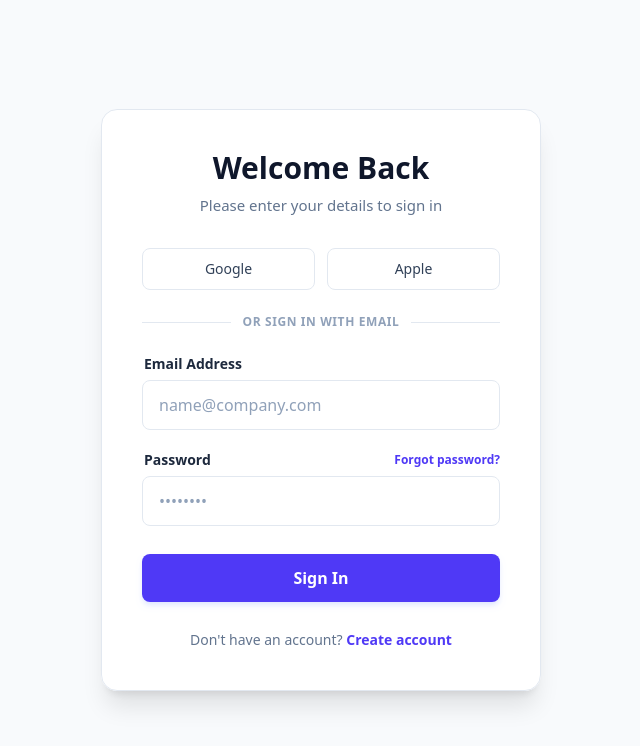
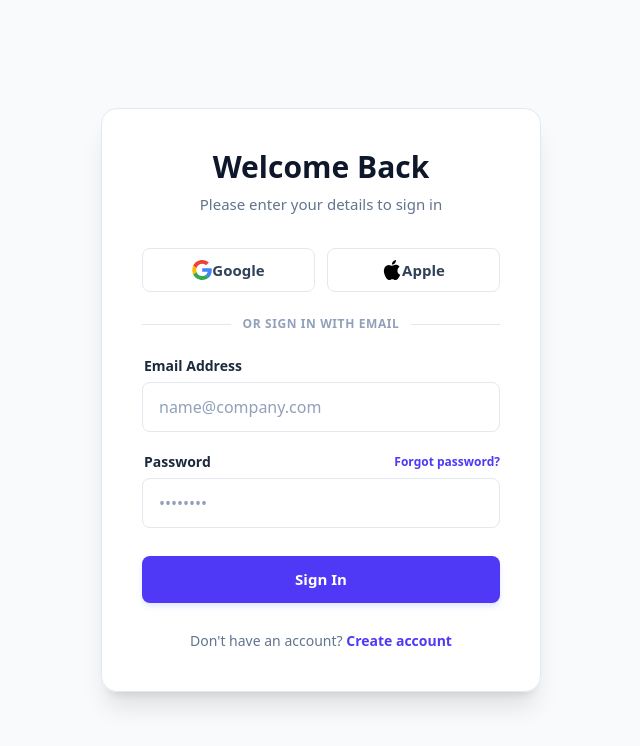
Before and after one commit to bimafahimna/react-data-dashboard, a Next.js app in the folder dashboard/: page /login in a window 1280 px wide. Shown: the top 746 px of the page, without its empty margins (319-959 px from the left). Built offline with nearby package versions, Linux system fonts and the light colour scheme.

Commit message:
feat: add social icon

```diff
--- a/dashboard/app/login/page.tsx
+++ b/dashboard/app/login/page.tsx
@@ -1,5 +1,7 @@
 import React from "react";
 import Link from "next/link";
+import { Button } from "@/components/ui/Button";
+import { Icons } from "@/components/ui/Icons";
 
 const Login = () => {
   return (
@@ -11,12 +13,14 @@ const Login = () => {
         </div>
 
         <div className="grid grid-cols-2 gap-3 mb-6">
-          <button className="flex items-center justify-center gap-2 py-2.5 border border-slate-200 rounded-lg bg-white font-medium text-slate-700 hover:bg-slate-50 transition-colors">
-            <span className="text-sm">Google</span>
-          </button>
-          <button className="flex items-center justify-center gap-2 py-2.5 border border-slate-200 rounded-lg bg-white font-medium text-slate-700 hover:bg-slate-50 transition-colors">
-            <span className="text-sm">Apple</span>
-          </button>
+          <Button type="button" variant="social" className="w-full">
+            <Icons.Google className="w-5 h-5" />
+            Google
+          </Button>
+          <Button type="button" variant="social" className="w-full">
+            <Icons.Apple className="w-5 h-5 text-black" />
+            Apple
+          </Button>
         </div>
 
         <div className="relative flex items-center justify-center mb-6">
@@ -54,9 +58,9 @@ const Login = () => {
             />
           </div>
 
-          <button type="submit" className="w-full py-3 bg-indigo-600 text-white rounded-lg font-bold hover:bg-indigo-700 hover:-translate-y-0.5 active:translate-y-0 transition-all shadow-md shadow-indigo-100 mt-2">
+          <Button type="submit" variant="primary" className="w-full mt-2 py-3">
             Sign In
-          </button>
+          </Button>
         </form>
 
         <div className="text-center mt-7 text-sm text-slate-500">
--- a/dashboard/app/signup/page.tsx
+++ b/dashboard/app/signup/page.tsx
@@ -1,5 +1,7 @@
 import React from "react";
 import Link from "next/link";
+import { Button } from "@/components/ui/Button";
+import { Icons } from "@/components/ui/Icons";
 
 const Signup = () => {
   return (
@@ -11,12 +13,14 @@ const Signup = () => {
         </div>
 
         <div className="grid grid-cols-2 gap-3 mb-6">
-          <button className="flex items-center justify-center gap-2 py-2.5 border border-slate-200 rounded-lg bg-white font-medium text-slate-700 hover:bg-slate-50 transition-colors">
-            <span className="text-sm">Google</span>
-          </button>
-          <button className="flex items-center justify-center gap-2 py-2.5 border border-slate-200 rounded-lg bg-white font-medium text-slate-700 hover:bg-slate-50 transition-colors">
-            <span className="text-sm">Apple</span>
-          </button>
+          <Button type="button" variant="social" className="w-full">
+            <Icons.Google className="w-5 h-5" />
+            Google
+          </Button>
+          <Button type="button" variant="social" className="w-full">
+            <Icons.Apple className="w-5 h-5 text-black" />
+            Apple
+          </Button>
         </div>
 
         <div className="relative flex items-center justify-center mb-6">
@@ -75,9 +79,9 @@ const Signup = () => {
             </p>
           </div>
 
-          <button type="submit" className="w-full py-3 bg-indigo-600 text-white rounded-lg font-bold hover:bg-indigo-700 hover:-translate-y-0.5 active:translate-y-0 transition-all shadow-md shadow-indigo-100 mt-2">
+          <Button type="submit" variant="primary" className="w-full mt-2 py-3">
             Create Account
-          </button>
+          </Button>
         </form>
 
         <div className="text-center mt-7 text-sm text-slate-500">
--- a/dashboard/components/layout/Navbar.tsx
+++ b/dashboard/components/layout/Navbar.tsx
@@ -1,5 +1,6 @@
 import React from 'react';
 import Link from 'next/link';
+import { Button } from '@/components/ui/Button';
 
 export default function Navbar() {
   return (
@@ -46,16 +47,10 @@ export default function Navbar() {
 
       <div className="flex gap-4">
         <Link href="/login">
-          <button className="px-4 py-2 font-semibold text-blue-600 bg-transparent rounded-md hover:bg-gray-100
-          transition-colors duration-300 cursor-pointer">
-            Login
-          </button>
+          <Button variant="ghost">Login</Button>
         </Link>
         <Link href="/signup">
-          <button className="px-6 py-2 font-semibold text-white bg-blue-600 rounded-md hover:bg-blue-700 active:scale-95
-          transition-all duration-300 cursor-pointer">
-            Sign Up
-          </button>
+          <Button variant="primary">Sign Up</Button>
         </Link>
       </div>
 
--- /dev/null
+++ b/dashboard/components/ui/Button.tsx
@@ -0,0 +1,52 @@
+import React from "react";
+
+type ButtonVariant = "primary" | "secondary" | "outline" | "ghost" | "social";
+type ButtonSize = "sm" | "md" | "lg";
+
+interface ButtonProps extends React.ButtonHTMLAttributes<HTMLButtonElement> {
+  variant?: ButtonVariant;
+  size?: ButtonSize;
+  className?: string;
+  children: React.ReactNode;
+}
+
+const Button = React.forwardRef<HTMLButtonElement, ButtonProps>(
+  ({ variant = "primary", size = "md", className = "", children, ...props }, ref) => {
+
+    // Base styles applied to all buttons
+    const baseStyles = "inline-flex items-center justify-center font-semibold rounded-lg transition-all focus:outline-none focus:ring-4 disabled:opacity-50 disabled:pointer-events-none cursor-pointer";
+
+    // Variant-specific styles
+    const variants: Record<ButtonVariant, string> = {
+      primary:
+        "bg-indigo-600 text-white hover:bg-indigo-700 hover:-translate-y-0.5 active:translate-y-0 shadow-md shadow-indigo-100 focus:ring-indigo-500/20",
+      secondary:
+        "bg-slate-100 text-slate-900 hover:bg-slate-200 focus:ring-slate-300/50",
+      outline:
+        "border-2 border-slate-200 bg-transparent text-slate-700 hover:bg-slate-50 focus:ring-slate-300/50",
+      ghost:
+        "bg-transparent text-slate-600 hover:text-indigo-600 hover:bg-slate-100 focus:ring-slate-300/50",
+      social:
+        "border border-slate-200 bg-white text-slate-700 font-medium hover:bg-slate-50 focus:ring-slate-300/50",
+    };
+
+    // Size-specific styles
+    const sizes: Record<ButtonSize, string> = {
+      sm: "px-3 py-1.5 text-sm",
+      md: "px-4 py-2.5 text-[15px]",
+      lg: "px-6 py-3 text-base shadow-lg",
+    };
+
+    const combinedClassName = `${baseStyles} ${variants[variant]} ${sizes[size]} ${className}`.trim();
+
+    return (
+      <button ref={ref} className={combinedClassName} {...props}>
+        {children}
+      </button>
+    );
+  }
+);
+
+Button.displayName = "Button";
+
+export { Button };
--- /dev/null
+++ b/dashboard/components/ui/Icons.tsx
@@ -0,0 +1,24 @@
+import React from "react";
+
+interface IconProps extends React.ImgHTMLAttributes<HTMLImageElement> {
+  className?: string;
+}
+
+export const Icons = {
+  Google: ({ className, ...props }: IconProps) => (
+    <img
+      src="/social-icon/google-icon-logo-svgrepo-com.svg"
+      alt="Google"
+      className={className}
+      {...props}
+    />
+  ),
+  Apple: ({ className, ...props }: IconProps) => (
+    <img
+      src="/social-icon/apple-black-logo-svgrepo-com.svg"
+      alt="Apple"
+      className={className}
+      {...props}
+    />
+  ),
+};
--- a/dashboard/styles/globals.css
+++ b/dashboard/styles/globals.css
@@ -2,8 +2,20 @@
 
 @theme {
   /* --- Core Palette (Based on Reference) --- */
-  --color-primary: #6366f1;
-  --color-primary-hover: #4f46e5;
+  --color-primary-50: #eef2ff;
+  --color-primary-100: #e0e7ff;
+  --color-primary-200: #c7d2fe;
+  --color-primary-300: #a5b4fc;
+  --color-primary-400: #818cf8;
+  --color-primary-500: #6366f1;
+  --color-primary-600: #4f46e5;
+  --color-primary-700: #4338ca;
+  --color-primary-800: #3730a3;
+  --color-primary-900: #312e81;
+  --color-primary-950: #1e1b4b;
+
+  --color-primary: var(--color-primary-500);
+  --color-primary-hover: var(--color-primary-600);
 
   --color-background: #f8fafc;
   --color-foreground: #0f172a;
```
Also changed, not shown: dashboard/public/social-icon/apple-black-logo-svgrepo-com.svg (added), dashboard/public/social-icon/google-icon-logo-svgrepo-com.svg (added).
